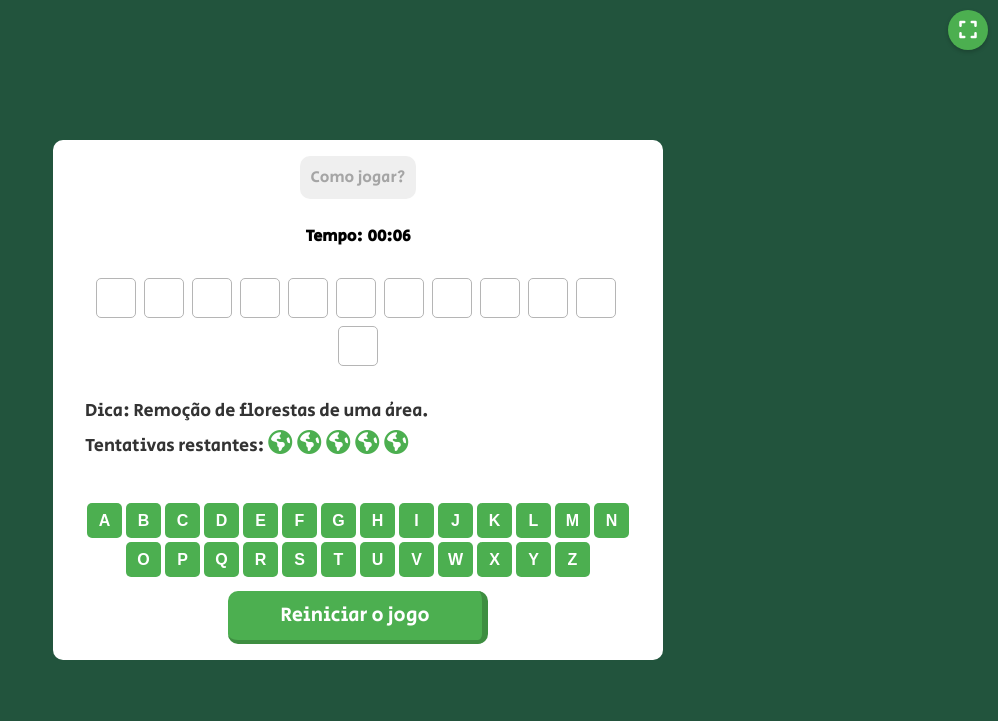
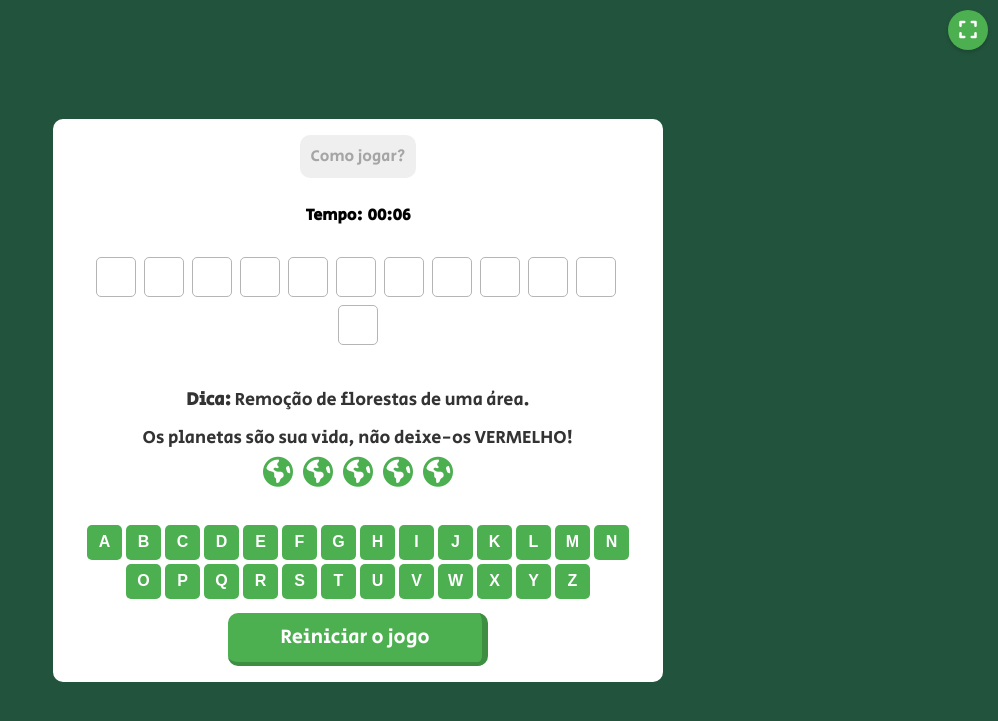
Before and after one commit to italovarzone/eco-games, a PHP site: page /jogos/forca/index.html in a window 1280 px wide. Shown: the top 721 px of the page, without its empty margins (282-1280 px from the left). Run offline with PHP 8.4, Linux system fonts and the light colour scheme.

Commit message:
feat: Ajusta texto alerta de saida de jogo e melhoria no jogo hangame.

```diff
--- a/src/jogos/forca/css/style.css
+++ b/src/jogos/forca/css/style.css
@@ -101,10 +101,16 @@ body {
   display: none;
 }
 
+#planet-icons {
+  display: flex;
+  justify-content: center; /* Centraliza os planetas */
+}
+
 #planet-icons i {
-  margin-right: 5px;
-  font-size: 24px;
-  color: #4caf50; /* Exemplo de cor */
+  margin: 0 5px; /* Espaçamento entre os planetas */
+  font-size: 30px; /* Tamanho dos ícones */
+  color: #4caf50; /* Verde como cor padrão */
+  transition: color 0.3s; /* Animação de transição suave */
 }
 
 .container h1 {
@@ -181,12 +187,16 @@ body {
 }
 
 .content .details {
+  display: flex;
+  flex-direction: column;
+  align-items: center;
+  justify-content: center;
   padding: 16px;
 }
 
 .details p {
   font-size: 18px;
-  margin-bottom: 10px;
+  margin: 10px;
   color: var(--cor-texto);
   font-family: var(--fonte-gamer);
   line-height: 1;
--- a/src/jogos/forca/index.html
+++ b/src/jogos/forca/index.html
@@ -44,8 +44,11 @@
                     <div class="inputs"></div>
                 </div>
                 <div class="details">
-                    <p class="hint">Dica: <span></span></p>
-                    <p class="guess-left">Tentativas restantes: <span id="planet-icons"></span></p>
+                    <p class="hint"><strong>Dica: </strong><span></span></p>
+                    <p class="guess-left">Os planetas são sua vida, não deixe-os VERMELHO!</p>
+                    <div class="planet-lives-container">
+                        <div id="planet-icons"></div>
+                    </div>
                 </div>
                 <div id="keyboard" class="keyboard-container"></div>
                 <div class="button-container">
--- a/src/jogos/forca/js/script.js
+++ b/src/jogos/forca/js/script.js
@@ -88,16 +88,27 @@ function handleInput(key, button) {
       incorrects.push(key);
       maxGuesses--;
 
-      // Mudar o fundo para vermelho ao errar
+      // Mudar o fundo do botão para vermelho ao errar
       if (button) {
         button.style.backgroundColor = '#ff4c4c'; // vermelho
         button.style.color = '#fff'; // texto branco
       }
 
-      // Remover um ícone de planeta
+      // Alterar a cor do ícone de planeta para vermelho na ordem
       const planetIconsContainer = document.getElementById("planet-icons");
-      if (planetIconsContainer.children.length > 0) {
-        planetIconsContainer.removeChild(planetIconsContainer.lastChild);
+      const remainingPlanets = planetIconsContainer.children;
+      if (remainingPlanets.length > incorrects.length - 1) {
+        const currentPlanet = remainingPlanets[incorrects.length - 1];
+        currentPlanet.style.color = '#ff4c4c'; // vermelho
+      }
+
+      // Verifica se todas as tentativas se esgotaram
+      if (maxGuesses < 1) {
+        pauseTime();
+        showResult(false); // Mostra o resultado de perda
+        for (let i = 0; i < word.length; i++) {
+          inputs.querySelectorAll("input")[i].value = word[i];
+        }
       }
     }
   }
@@ -127,9 +138,11 @@ document.addEventListener('DOMContentLoaded', () => {
   typingInput.addEventListener("input", (e) => handleInput(e.target.value));
   document.addEventListener("keydown", (e) => {
     const key = e.key.toUpperCase();
-    const button = Array.from(document.querySelectorAll('.keyboard-container button'))
-      .find(btn => btn.innerText === key);
-    handleInput(key, button);
+    if (/^[A-Z]$/.test(key)) {
+      const button = Array.from(document.querySelectorAll('.keyboard-container button'))
+        .find(btn => btn.innerText === key);
+      handleInput(key, button);
+    }
   });
   typingInput.focus(); // Definir o foco automaticamente ao carregar a página
 });
@@ -151,6 +164,7 @@ function randomWord() {
   for (let i = 0; i < maxGuesses; i++) {
     const planetIcon = document.createElement('i');
     planetIcon.className = 'fa-solid fa-earth-americas';
+    planetIcon.style.color = '#4caf50'; // cor padrão verde
     planetIconsContainer.appendChild(planetIcon);
   }
 
--- a/src/telas/home/index.html
+++ b/src/telas/home/index.html
@@ -68,7 +68,7 @@
     <div class="modal-content">
       <h2>Tem certeza que deseja sair do jogo?</h2>
       <br>
-      <p><strong>Atenção</strong>, você perderá todo o progresso realizado até o momento.</p>
+      <p><strong>Atenção</strong>, caso esteja jogando, você perderá todo o progresso realizado até o momento.</p>
       <div class="modal-buttons">
         <button id="btnConfirmExit" class="btn-confirm">Sim, Sair</button>
         <button id="btnCancelExit" class="btn-cancel">Continuar Jogando</button>
```
